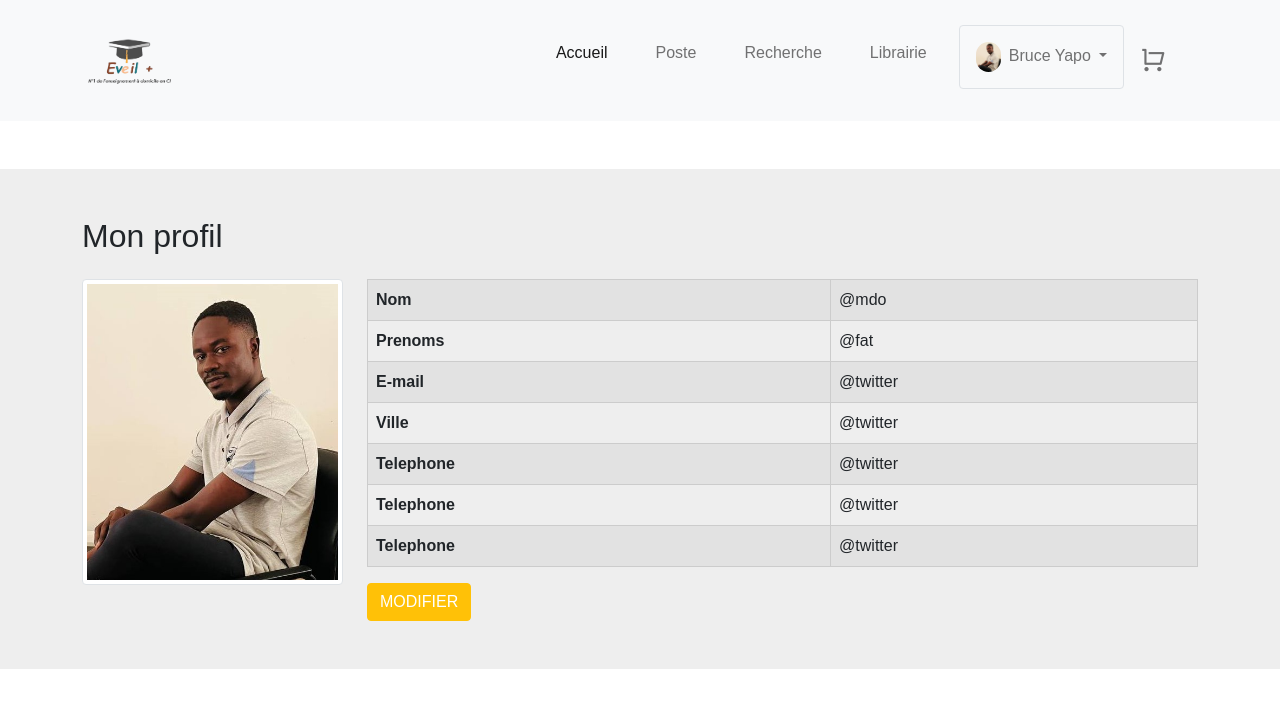
After one commit to AyeSeka/Projet-EveilPlus, a Flask app: page /profil_parent in a window 1280 px wide. The commit adds this page. Shown: the top 708 px of the page. Run offline with Flask 3, Linux system fonts and the light colour scheme.

Commit message:
Profil parent

```diff
--- /dev/null
+++ b/Templates/Parents/Profil_Parent/profil_parent.html
@@ -0,0 +1,54 @@
+{% extends "Partials/Base_parent.html" %}
+{% block body %}
+    <section class="my-5 py-5 section-rech">
+        <div class="container colunm">
+            <div class="main_rech1_titre1 mb-4">
+                <h2>Mon profil</h2>
+            </div>
+            <div class="row">
+
+                <div class="col-md-3">
+                    <img src="{{url_for('static', filename='/img/user_img/bruce_yapo.jpg')}}" class="img-thumbnail img-fluid" alt="...">
+                </div>
+                <div class="col-md-9">
+                    <table class="table table-striped table-hover">
+                        <tbody>
+                        <tr>
+                            <td><b>Nom</b></td>
+                            <td>@mdo</td>
+                        </tr>
+                        <tr>
+                            <td><b>Prenoms</b></td>
+                            <td>@fat</td>
+                        </tr>
+                        <tr>
+                            <td><b>E-mail</b></td>
+                            <td>@twitter</td>
+                        </tr>
+                        <tr>
+                            <td><b>Ville</b></td>
+                            <td>@twitter</td>
+                        </tr>
+                        <tr>
+                            <td><b>Telephone</b></td>
+                            <td>@twitter</td>
+                        </tr>
+                        <tr>
+                            <td><b>Telephone</b></td>
+                            <td>@twitter</td>
+                        </tr>
+                        <tr>
+                            <td><b>Telephone</b></td>
+                            <td>@twitter</td>
+                        </tr>
+
+                        </tbody>
+                    </table>
+                    <div class="col-md-6">
+                        <a  href="" class="btn btn-warning text-white">MODIFIER</a>
+                    </div>
+                </div>
+            </div>
+        </div>
+    </section>
+{% endblock %}
--- a/Templates/Partials/header_parent.html
+++ b/Templates/Partials/header_parent.html
@@ -24,7 +24,7 @@
                 <img src="{{url_for('static', filename='/img/user_img/bruce_yapo.jpg')}}" style="border-radius: 45px;" class=" me-2 " width="25px">Bruce Yapo
               </a>
               <ul class="dropdown-menu" aria-labelledby="navbarDropdown">
-                <li><a class="dropdown-item" href="#">Mon profil</a></li>
+                <li><a class="dropdown-item" href="/profil_parent">Mon profil</a></li>
                 <li><a class="dropdown-item" href="#">Notification</a></li>
                 <li><a class="dropdown-item" href="/poster_maintenant">Mes poste</a></li>
                 <li><a class="dropdown-item" href="#">Répétiteurs</a></li>
--- a/app.py
+++ b/app.py
@@ -48,13 +48,18 @@ def poster_maintenant():
 # ! Back-End Recherche
 # ? Fonction pour récupérer les options depuis la base de données
 def get_options_from_db(column_name, table_name):
-    conn = pyodbc.connect(
-        'Driver={SQL Server};'
-        'Server=HP\\SQLEXPRESS;'
-        'Database=eveil+;'
-        'user=HP\\goliy;'
+    # conn = pyodbc.connect(
+    #     'Driver={SQL Server};'
+    #     'Server=HP\\SQLEXPRESS;'
+    #     'Database=eveil+;'
+    #     'user=HP\\goliy;'
 
-    )
+    # )
+    conn = pyodbc.connect("Driver={ODBC Driver 17 for SQL Server};"
+                       "Server=DESKTOP-QQGKONI\SQLEXPRESS;"
+                       "Database=eveil_plus;"
+                       "Trusted_Connection=yes")
+
     cursor = conn.cursor()
 
     # if table_name == "SpecialiteCompetence":
@@ -104,12 +109,16 @@ def recherche():
 # ? Liste Recherche
 @app.route("/liste_recherche", methods=["GET", "POST"])
 def liste_recherche():
-    conn = pyodbc.connect(
-        'Driver={SQL Server};'
-        'Server=HP\\SQLEXPRESS;'
-        'Database=eveil+;'
-        'user=HP\\goliy;'
-    )
+    # conn = pyodbc.connect(
+    #     'Driver={SQL Server};'
+    #     'Server=HP\\SQLEXPRESS;'
+    #     'Database=eveil+;'
+    #     'user=HP\\goliy;'
+    # )
+    conn = pyodbc.connect("Driver={ODBC Driver 17 for SQL Server};"
+                       "Server=DESKTOP-QQGKONI\SQLEXPRESS;"
+                       "Database=eveil_plus;"
+                       "Trusted_Connection=yes")
     cursor = conn.cursor()
     # Récupérez les données du formulaire
     habitation = request.form.get("habitation")
@@ -145,6 +154,12 @@ def liste_recherche():
 def liste_repetiteurchoix():
     return render_template("Parents/Recherches/liste_repetiteurchoix.html")
 
+# Debut profil Parent
+@app.route("/profil_parent")
+def profil_parent():
+    return render_template("Parents/Profil_Parent/profil_parent.html")
+
+# fin profil Parent
 # FIN RECHERCHE
 # FIN PARENT
 
```
